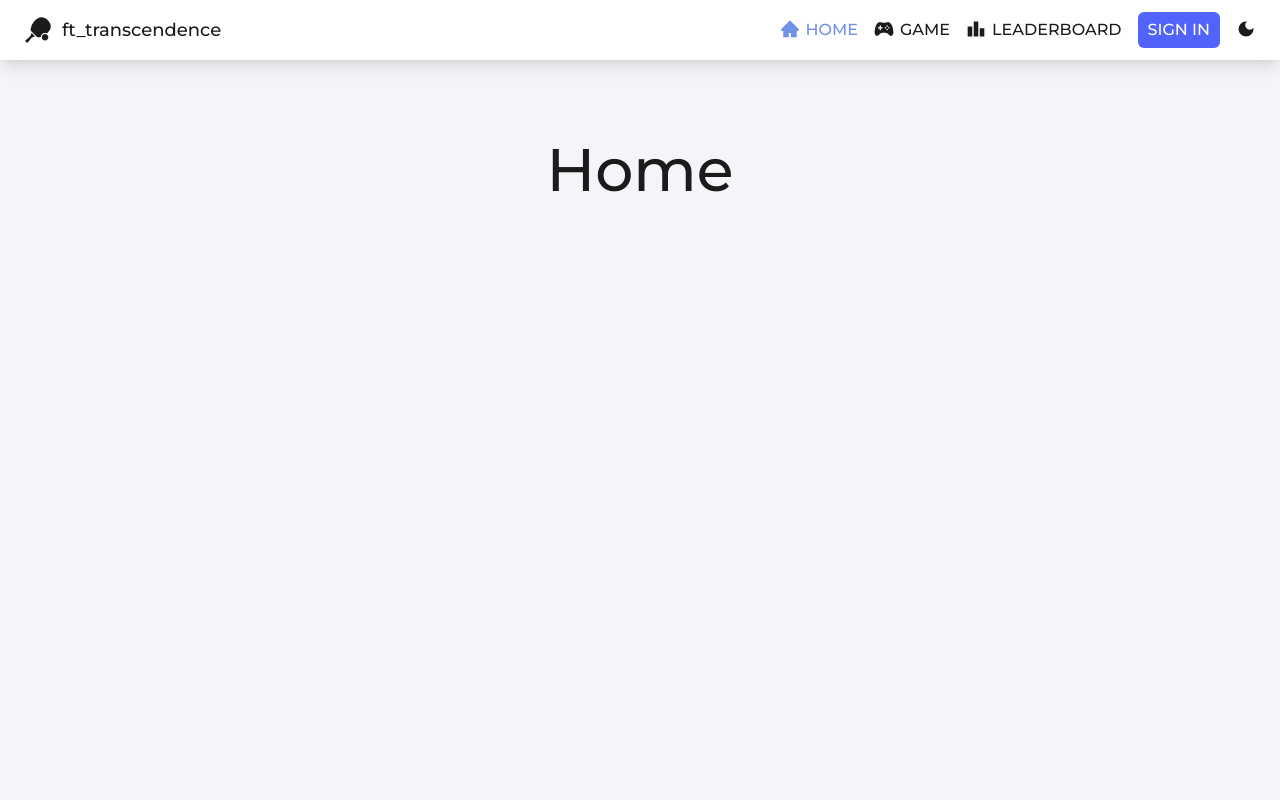
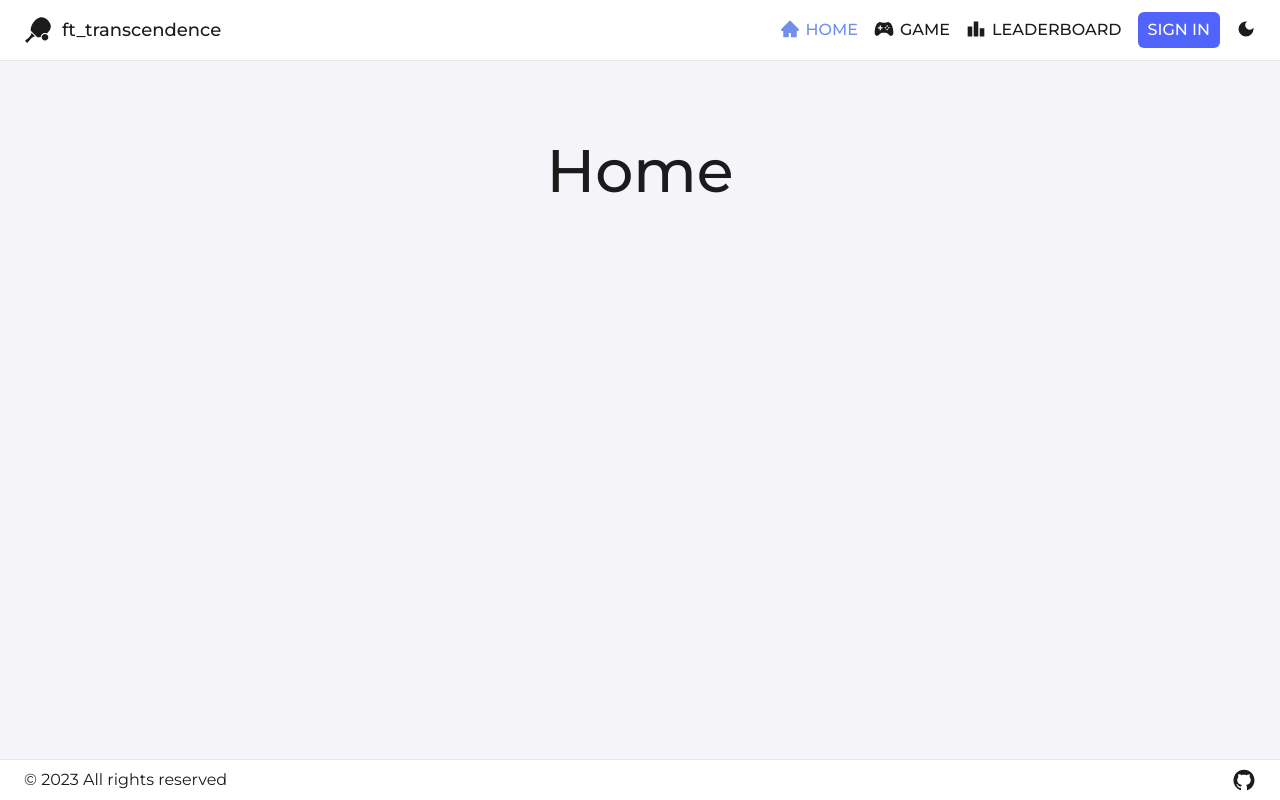
Before and after one commit to fluchtens/42-ft_transcendence, a React (Vite) app in the folder frontend/: page / in a window 1280 px wide. Built offline with nearby package versions, Linux system fonts and the light colour scheme; no server answers.

Commit message:
create a footer

```diff
--- a/frontend/src/layouts/Footer.tsx
+++ b/frontend/src/layouts/Footer.tsx
@@ -1,11 +1,18 @@
+import { AiFillGithub } from 'react-icons/ai';
+
 function Footer() {
-	return (
-		<>
-			<footer>
-				{/* <h1>Footer</h1> */}
-			</footer>
-		</>
-	)
+  return (
+    <footer className="bg-lsecondary dark:bg-dsecondary border-t border-gray-200 dark:border-gray-700">
+      <div className="flex items-center justify-between w-full px-6 py-2">
+        <p>© 2023 All rights reserved</p>
+        <a href="https://github.com/fluchtens/42-ft_transcendence">
+          <button className="flex items-center justify-center w-6 h-6">
+            <AiFillGithub className="w-6 h-6"/>
+          </button>
+        </a>
+      </div>
+    </footer>
+  );
 }
 
 export default Footer
--- a/frontend/src/layouts/Header.tsx
+++ b/frontend/src/layouts/Header.tsx
@@ -28,7 +28,7 @@ function Header() {
 
   return (
     <>
-      <header className="bg-lsecondary dark:bg-dsecondary shadow-lg">
+      <header className="bg-lsecondary dark:bg-dsecondary border-b border-gray-200 dark:border-gray-700">
         <nav className="w-full flex flex-wrap items-center justify-between px-6 py-3">
 
           <div className="flex items-center">
--- a/frontend/src/layouts/Layout.tsx
+++ b/frontend/src/layouts/Layout.tsx
@@ -9,9 +9,13 @@ function Layout() {
 
   return (
     <>
-      {pathname !== "/signin" && pathname !== "/signup" && <Header/>}
-      {pathname === "/" ? <Home/> : <Outlet/>}
-      {pathname !== "/signin" && pathname !== "/signup" && <Footer/>}
+      <div className="flex flex-col min-h-screen">
+        {pathname !== "/signin" && pathname !== "/signup" && <Header/>}
+        <main className="flex-grow">
+          {pathname === "/" ? <Home/> : <Outlet/>}
+        </main>
+        {pathname !== "/signin" && pathname !== "/signup" && <Footer/>}
+      </div>
     </>
   )
 }
```
